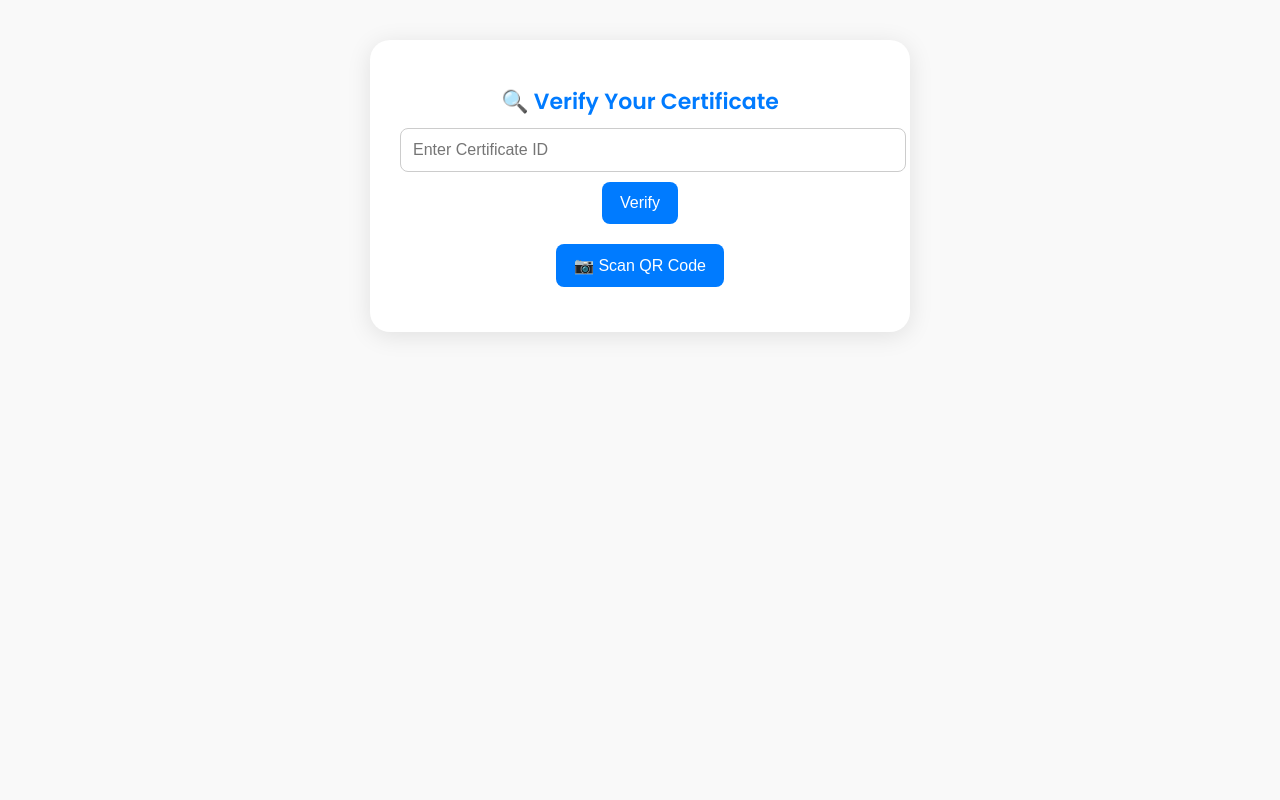
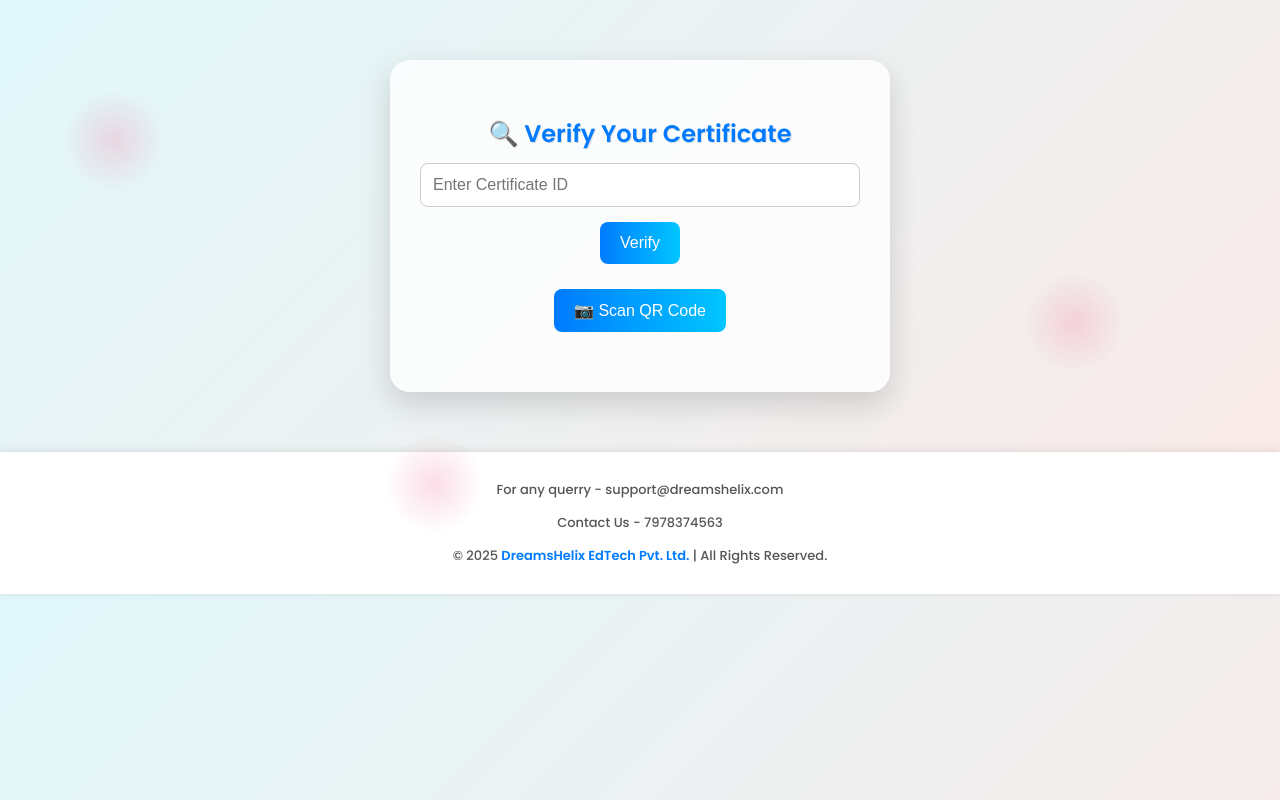
Before and after one commit to mrbin509/dreamshelix-cert-generator, a Flask app: page /home in a window 1280 px wide. Run offline with Flask 3, Linux system fonts and the light colour scheme.

Commit message:
Updated dreamshelix-cert-generator.py file

```diff
--- a/flask-verifier/templates/not_found.html
+++ b/flask-verifier/templates/not_found.html
@@ -173,7 +173,7 @@
     <h1>❌ Invalid Certificate ID</h1>
     <p>We couldn’t find a certificate matching this ID.</p>
     <p>Please check the code and try again.</p>
-    <a href="https://verify.dreamshelix.com" class="try-again">🔁 Verify Again</a>
+    <a href="https://check.dreamshelix.com" class="try-again">🔁 Verify Again</a>
   </div>
 
 </body>
--- a/flask-verifier/templates/scanner.html
+++ b/flask-verifier/templates/scanner.html
@@ -7,52 +7,136 @@
   <script src="https://unpkg.com/html5-qrcode" type="text/javascript"></script>
   <link href="https://fonts.googleapis.com/css2?family=Poppins:wght@500;600&display=swap" rel="stylesheet">
   <style>
+    * {
+      box-sizing: border-box;
+    }
+
     body {
       font-family: 'Poppins', sans-serif;
-      background: #f9f9f9;
+      background: linear-gradient(135deg, #e0f7fa, #fbe9e7);
       margin: 0;
       padding: 0;
+      overflow-x: hidden;
+      position: relative;
     }
+
+    .petal {
+      position: absolute;
+      width: 100px;
+      height: 100px;
+      background: radial-gradient(circle at center, #f48fb1 0%, transparent 70%);
+      border-radius: 50%;
+      animation: float 20s infinite ease-in-out;
+      opacity: 0.3;
+    }
+
+    .petal:nth-child(1) {
+      top: 10%;
+      left: 5%;
+      animation-delay: 0s;
+    }
+    .petal:nth-child(2) {
+      top: 40%;
+      left: 80%;
+      animation-delay: 5s;
+    }
+    .petal:nth-child(3) {
+      top: 70%;
+      left: 30%;
+      animation-delay: 10s;
+    }
+
+    @keyframes float {
+      0% { transform: translateY(0) rotate(0deg); }
+      50% { transform: translateY(-30px) rotate(180deg); }
+      100% { transform: translateY(0) rotate(360deg); }
+    }
+
     .container {
-      max-width: 480px;
-      margin: 40px auto;
-      background: #fff;
-      padding: 30px;
+      max-width: 500px;
+      margin: 60px auto;
+      background: #ffffffcc;
+      padding: 40px 30px;
       text-align: center;
-      box-shadow: 0 4px 25px rgba(0,0,0,0.1);
       border-radius: 20px;
+      box-shadow: 0 12px 30px rgba(0, 0, 0, 0.15);
+      position: relative;
+      z-index: 10;
+      transition: transform 0.3s ease;
     }
+
+    .container:hover {
+      transform: scale(1.02);
+    }
+
     h1 {
       color: #007BFF;
-      font-size: 22px;
-      margin-bottom: 10px;
+      font-size: 24px;
+      margin-bottom: 12px;
+      text-shadow: 1px 1px #e0e0e0;
     }
+
     input[type="text"] {
       padding: 12px;
       width: 100%;
       font-size: 16px;
-      margin-bottom: 10px;
+      margin-bottom: 15px;
       border: 1px solid #ccc;
       border-radius: 8px;
+      transition: box-shadow 0.3s ease;
     }
+
+    input[type="text"]:focus {
+      box-shadow: 0 0 8px #007BFF;
+      outline: none;
+    }
+
     button {
-      background-color: #007BFF;
+      background: linear-gradient(90deg, #007BFF, #00C6FF);
       color: #fff;
       border: none;
-      padding: 12px 18px;
+      padding: 12px 20px;
       font-size: 16px;
       border-radius: 8px;
       cursor: pointer;
+      transition: background 0.3s ease, transform 0.2s;
     }
+
+    button:hover {
+      background: linear-gradient(90deg, #0056b3, #0099cc);
+      transform: scale(1.05);
+    }
+
     .qr-box {
-      margin: 20px auto;
+      margin: 25px auto;
     }
+
     .result {
-      margin-top: 15px;
+      margin-top: 20px;
+    }
+
+    footer {
+      margin-top: 50px;
+      text-align: center;
+      font-size: 13px;
+      color: #555;
+      background: #fff;
+      padding: 15px 0;
+      box-shadow: 0 -1px 8px rgba(0,0,0,0.1);
+    }
+
+    footer strong {
+      color: #007BFF;
     }
   </style>
 </head>
 <body>
+  <!-- Petals for animation -->
+  <div class="petal"></div>
+  <div class="petal"></div>
+  <div class="petal"></div>
+
+  <!-- Main Container -->
   <div class="container">
     <h1>🔍 Verify Your Certificate</h1>
     <form action="/verify" method="GET">
@@ -66,12 +150,18 @@
     <div class="result" id="result"></div>
   </div>
 
+  <footer>
+    <p>For any querry - support@dreamshelix.com</p>
+    <p>Contact Us - 7978374563</p>
+    <p>© 2025 <strong>DreamsHelix EdTech Pvt. Ltd.</strong> | All Rights Reserved.</p>
+  </footer>
+
   <script>
     function startQRScanner() {
       const qrBox = document.getElementById("qr-reader");
       qrBox.innerHTML = "";
       const html5QrCode = new Html5Qrcode("qr-reader");
-      const config = { fps: 10, qrbox: 200 };
+      const config = { fps: 10, qrbox: 250 };
 
       html5QrCode.start(
         { facingMode: "environment" },
@@ -82,7 +172,7 @@
           qrBox.innerHTML = "✅ QR Code detected!";
         },
         errorMessage => {
-          // ignore errors
+          // Silently ignore
         }
       ).catch(err => {
         qrBox.innerHTML = "❌ Camera access denied or unavailable.";
```
